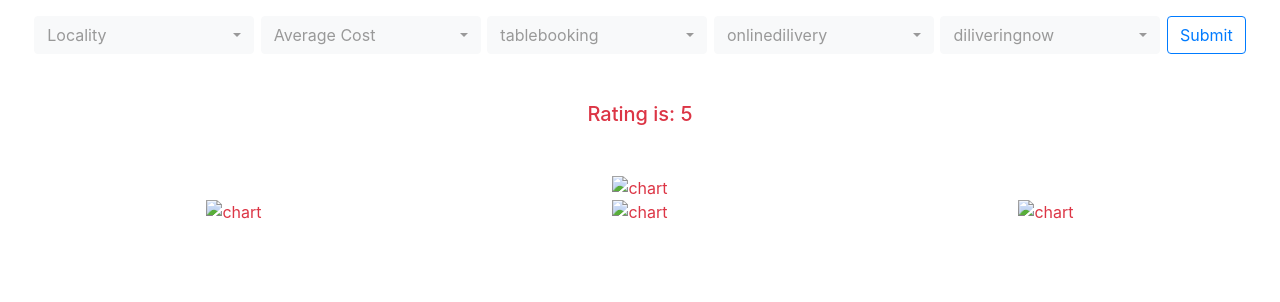
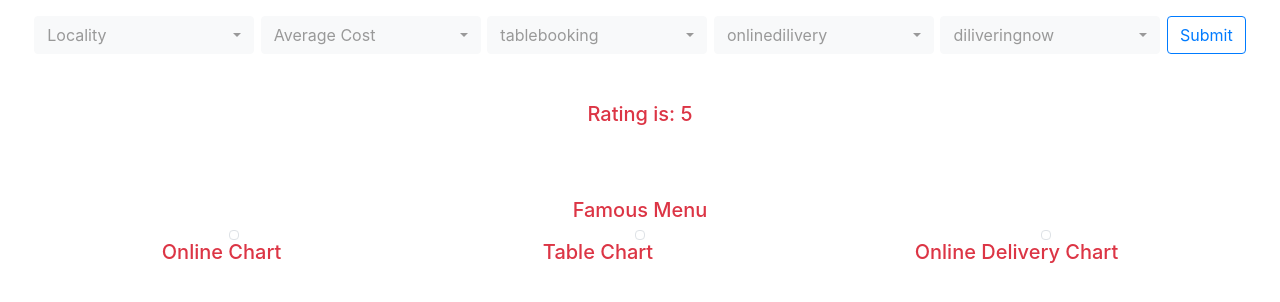
Before and after one commit to Chinmay4450/zomato, a Flask app: template templates/index.html in a window 1280 px wide. Shown: the part 56-358 px from the top of the page. Run offline with Flask 2, Linux system fonts and the light colour scheme; the template is opened without the code that fills it, so the values that code supplies are empty; parts of the project's set-up code (start-up, migrations or seed data) failed here and were passed over; some libraries are stand-ins or nearby versions.

Commit message:
ADD: names

```diff
--- a/static/js/index.js
+++ b/static/js/index.js
@@ -34,7 +34,7 @@ function plot_all_charts(location) {
     $("#famous_chart").attr("src", result.img)
   })
   $.ajax({
-    url: "./ml/onlinedelivery" / + location,
+    url: "./ml/onlinedelivery/" + location,
     type: "GET",
     async: false
   }).done(function (result) {
--- a/templates/index.html
+++ b/templates/index.html
@@ -74,13 +74,19 @@
     </div>
 
     <div class="mt-5 text-center">
-      <img id="famous_chart" alt="chart">
+      <img id="famous_chart">
+      <h5>Famous Menu</h5>
     </div>
 
     <div class="d-flex justify-content-around">
-      <img id="online_chart" alt="chart">
-      <img id="table_chart" alt="chart">
-      <img id="delivering_chart" alt="chart">
+      <img class="img-fluid img-thumbnail" id="online_chart">
+      <img class="img-fluid img-thumbnail" id="table_chart">
+      <img class="img-fluid img-thumbnail" id="delivering_chart">
+    </div>
+    <div class="d-flex justify-content-around">
+      <h5>Online Chart</h5>
+      <h5>Table Chart</h5>
+      <h5>Online Delivery Chart</h5>
     </div>
 
 
```
